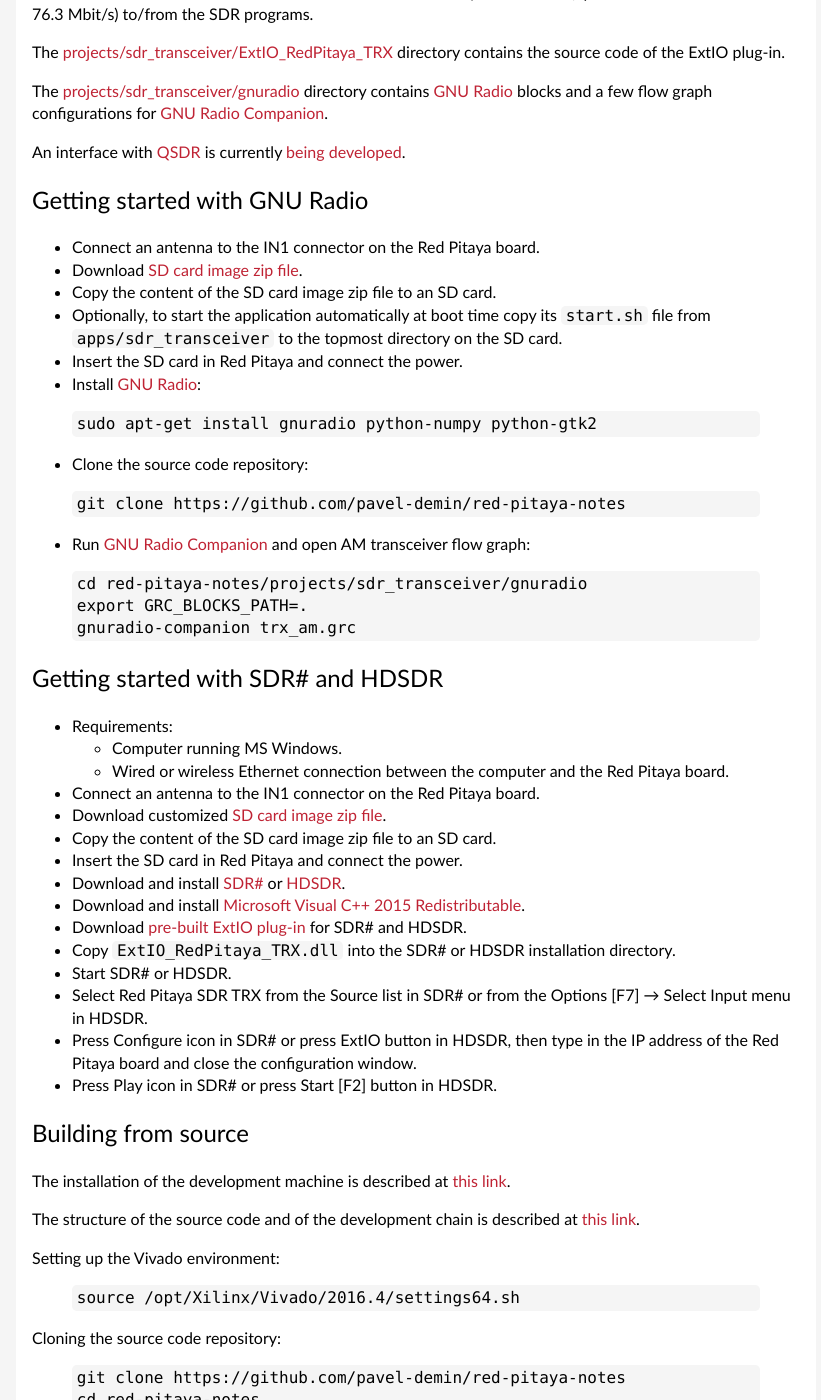
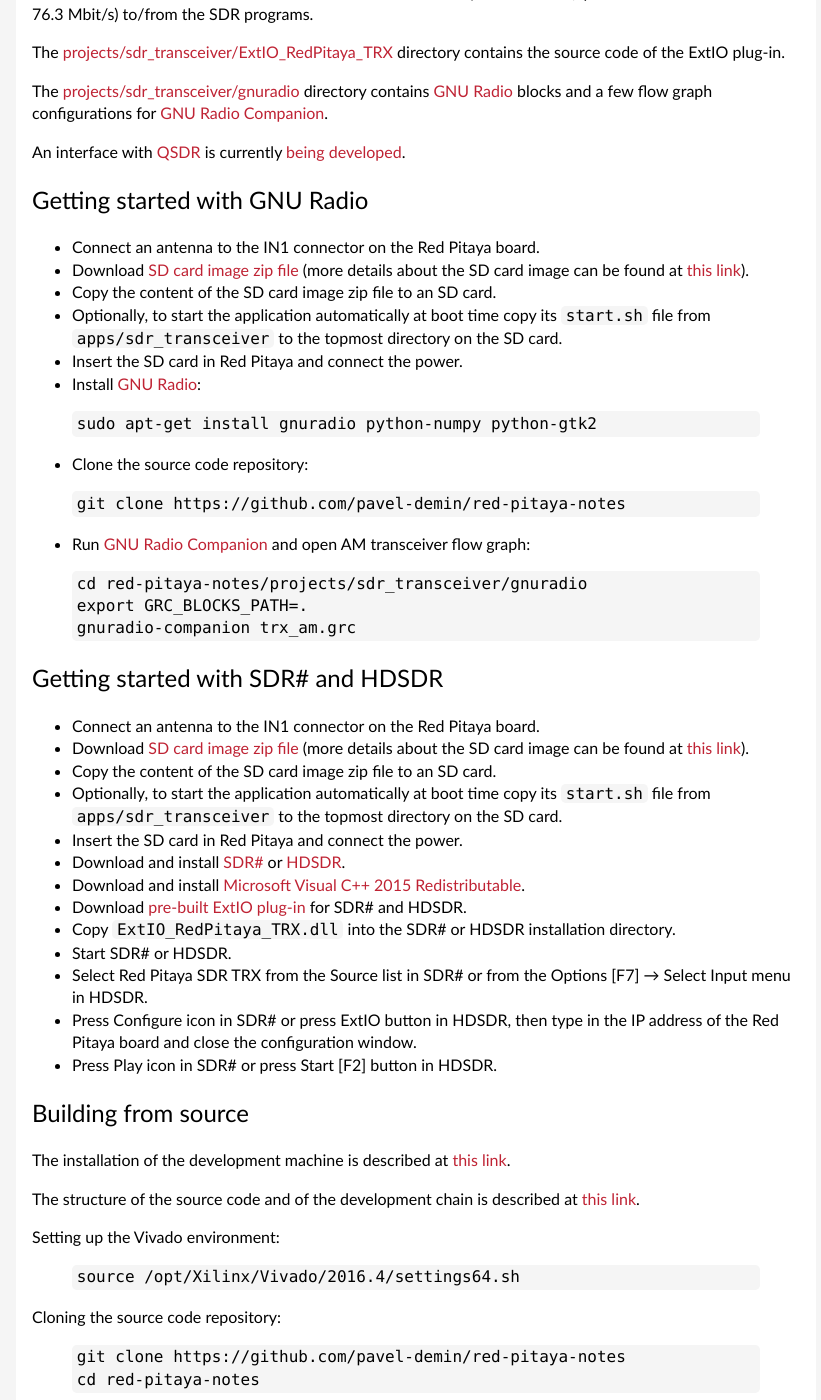
Before and after one commit to pavel-demin/red-pitaya-notes, a Jekyll site: the page built from sdr-transceiver.md, in a window 1280 px wide and 1400 px high, scrolled down 1326 px. Shown: the whole window, without its empty margins (224-1045 px from the left). Built offline with Jekyll 4.4.1, drawn with Linux system fonts in a browser that asks for light colours.

Commit message:
add link to alpine in sdr-transceiver

```diff
--- a/sdr-transceiver.md
+++ b/sdr-transceiver.md
@@ -48,7 +48,7 @@
 -----
 
  - Connect an antenna to the IN1 connector on the Red Pitaya board.
- - Download [SD card image zip file]({{ site.release-image }}).
+ - Download [SD card image zip file]({{ site.release-image }}) (more details about the SD card image can be found at [this link]({{ "/alpine/" | prepend: site.baseurl }})).
  - Copy the content of the SD card image zip file to an SD card.
  - Optionally, to start the application automatically at boot time copy its `start.sh` file from `apps/sdr_transceiver` to the topmost directory on the SD card.
  - Insert the SD card in Red Pitaya and connect the power.
@@ -70,12 +70,10 @@
 Getting started with SDR# and HDSDR
 -----
 
- - Requirements:
-   - Computer running MS Windows.
-   - Wired or wireless Ethernet connection between the computer and the Red Pitaya board.
  - Connect an antenna to the IN1 connector on the Red Pitaya board.
- - Download customized [SD card image zip file](https://www.dropbox.com/sh/5fy49wae6xwxa8a/AACymkWEpWNH9wM-ErVveckma/sdr/ecosystem-0.95-1-6deb253-sdr-transceiver.zip?dl=1).
+ - Download [SD card image zip file]({{ site.release-image }}) (more details about the SD card image can be found at [this link]({{ "/alpine/" | prepend: site.baseurl }})).
  - Copy the content of the SD card image zip file to an SD card.
+ - Optionally, to start the application automatically at boot time copy its `start.sh` file from `apps/sdr_transceiver` to the topmost directory on the SD card.
  - Insert the SD card in Red Pitaya and connect the power.
  - Download and install [SDR#](https://www.dropbox.com/sh/5fy49wae6xwxa8a/AAAdAcU238cppWziK4xPRIADa/sdr/sdrsharp_v1.0.0.1361_with_plugins.zip?dl=1) or [HDSDR](http://www.hdsdr.de/).
  - Download and install [Microsoft Visual C++ 2015 Redistributable](https://www.microsoft.com/en-us/download/details.aspx?id=53587).
```
